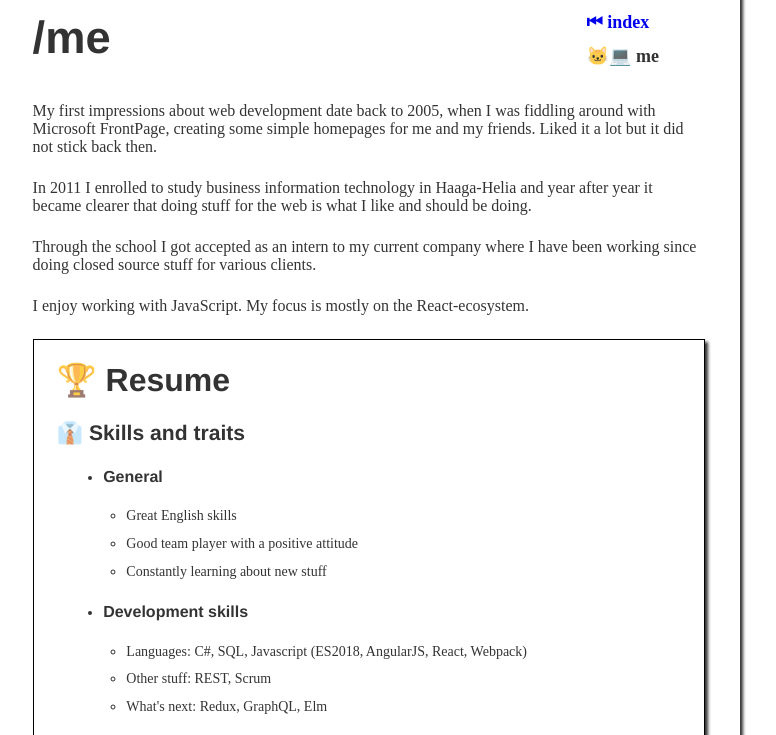
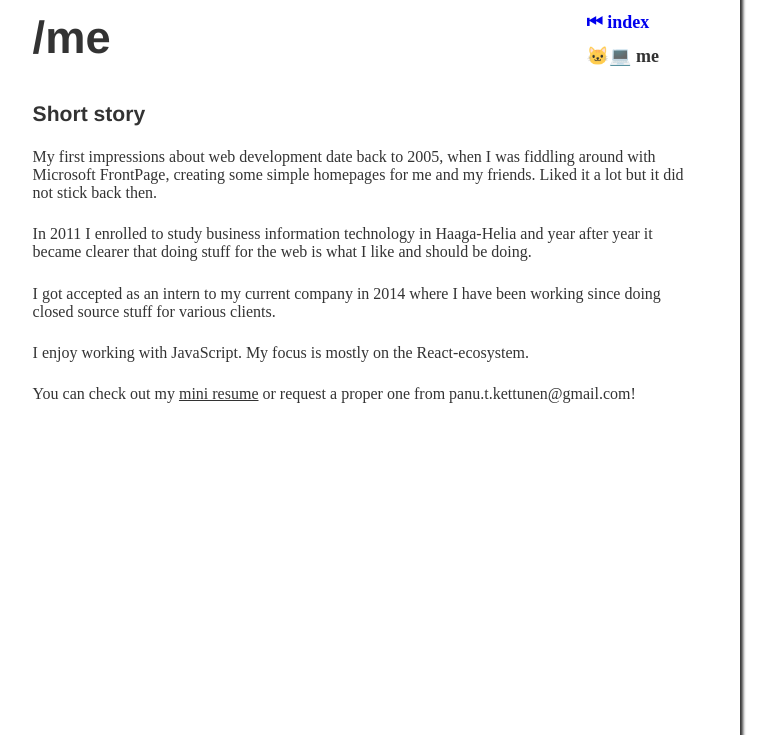
Before and after one commit to panukettu/panukettunen.com, a Gatsby site: page /me in a window 1280 px wide. Shown: the part 54-789 px from the top of the page, without its empty margins (271-1047 px from the left). Built offline with nearby package versions, Linux system fonts and the light colour scheme; Gatsby itself is replaced by a stand-in of ours; some packages are replaced by stand-ins of ours; what typography-theme-bootstrap would draw is missing.

Commit message:
feature: toggle showing the resume, do not show it by default

```diff
--- a/src/assets/employement.json
+++ b/src/assets/employement.json
@@ -29,7 +29,7 @@
     "employee": "Mtech Digital Solutions Oy",
     "yearStart": "2014",
     "yearEnd": "2018",
-    "jobDescription": "Maintaining a large scale application with MSSQL, ASP.NET MVC and AngularJS. Designed and created a WebApi and a lite progressive web app version of the main application with AngularJS which is targeted towards mobile devices. Also did many smaller mobile side-projects with AngularJS. Had a lot of responsibility from the beginning and a lot of interaction with clients."
+    "jobDescription": "Maintaining a large scale application with MSSQL, ASP.NET MVC and AngularJS. Designed and created a WebApi and a lite progressive web app version of the main application with AngularJS which is targeted towards mobile devices. Also did many smaller mobile side-projects with AngularJS."
   },
   {
     "id": 4,
--- a/src/components/Resume.js
+++ b/src/components/Resume.js
@@ -9,7 +9,7 @@ const Resume = ({ print }) => (
   <div
     id="resume"
     style={{
-      fontSize: '14px',
+      fontSize: print ? '8px' : '14px',
       border: print ? 'none' : '1px solid black',
       padding: rhythm(1),
       boxShadow: print ? 'none' : '3px 3px 3px',
--- a/src/pages/me/index.js
+++ b/src/pages/me/index.js
@@ -2,16 +2,17 @@ import React from 'react'
 import { graphql } from 'gatsby'
 import get from 'lodash/get'
 import Helmet from 'react-helmet'
+import { rhythm } from '../../utils/typography'
 
 import Layout from '../../components/layout'
 import Resume from '../../components/Resume'
-
-// if (typeof window !== `undefined`) {
-//   import('jsPDF').then(jsPDF => (jsPDF = jsPDF))
-//   import('html2canvas').then(html2canvas => (html2canvas = html2canvas))
-// }
+// import jsPDF from 'jspdf'
+// import html2canvas from 'html2canvas'
 
 class PortfolioIndex extends React.Component {
+  state = {
+    showCv: false,
+  }
   render() {
     const siteTitle = get(this, 'props.data.site.siteMetadata.title')
     const siteDescription = get(
@@ -26,7 +27,9 @@ class PortfolioIndex extends React.Component {
           meta={[{ name: 'description', content: siteDescription }]}
           title={siteTitle}
         />
+        {/* <Export /> */}
         <div>
+          <h3>Short story</h3>
           <p>
             My first impressions about web development date back to 2005, when I
             was fiddling around with Microsoft FrontPage, creating some simple
@@ -39,16 +42,32 @@ class PortfolioIndex extends React.Component {
             for the web is what I like and should be doing.
           </p>
           <p>
-            Through the school I got accepted as an intern to my current company
-            where I have been working since doing closed source stuff for
-            various clients.
+            I got accepted as an intern to my current company in 2014 where I
+            have been working since doing closed source stuff for various
+            clients.
           </p>
           <p>
             I enjoy working with JavaScript. My focus is mostly on the
             React-ecosystem.
           </p>
-          {/* <Export /> */}
-          <Resume />
+          <p>
+            You can check out my{' '}
+            <a
+              style={{
+                textDecoration: 'underline',
+                cursor: 'pointer',
+              }}
+              onClick={() =>
+                this.setState(({ showCv }) => ({ showCv: !showCv }))
+              }
+              download
+            >
+              mini resume
+            </a>{' '}
+            or request a proper one from panu.t.kettunen@gmail.com!
+          </p>
+
+          {this.state.showCv && <Resume />}
         </div>
       </Layout>
     )
@@ -115,7 +134,7 @@ export const pageQuery = graphql`
 //         >
 //           💾 Save as pdf
 //         </button>
-//         <div id="divToPrint" style={{ display: 'none' }}>
+//         <div id="divToPrint">
 //           <div>
 //             <Resume print={true} />
 //           </div>
```
